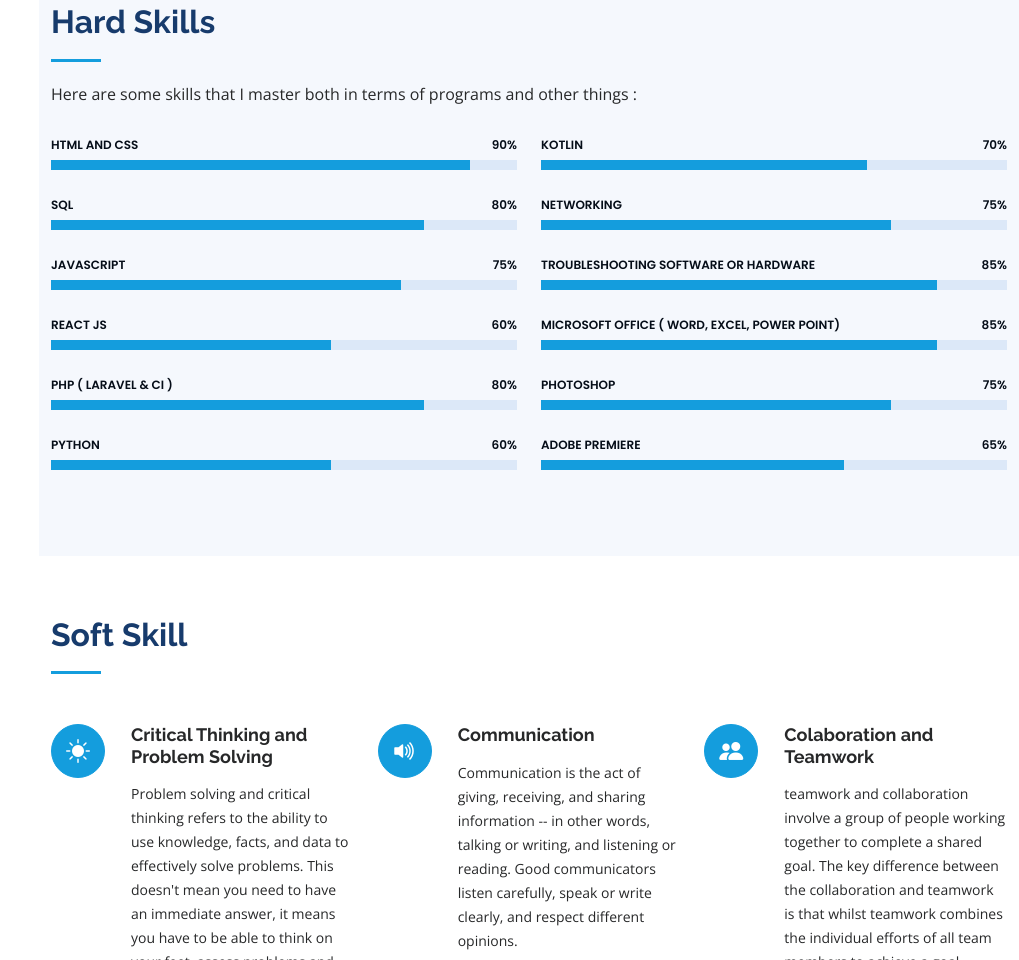
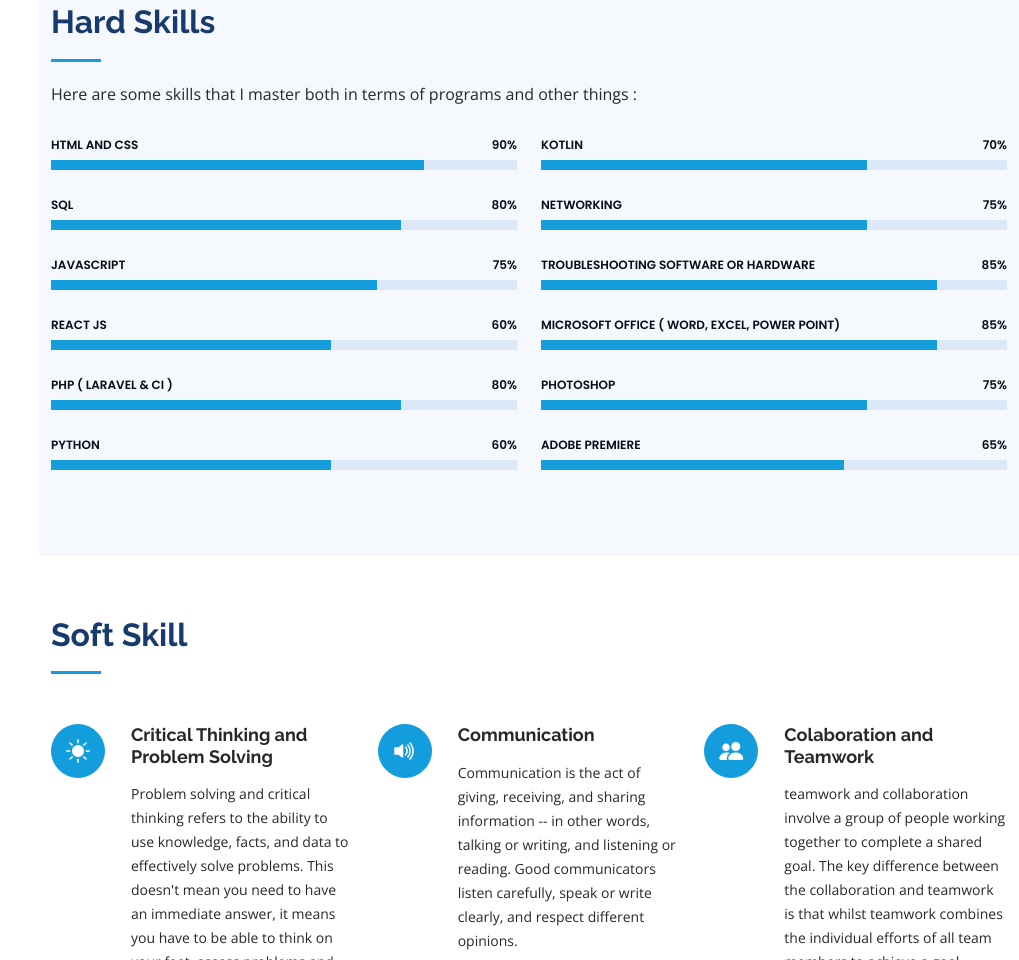
Before and after one commit to aderusmana/portfolioku, a plain HTML site: page index.html in a window 1280 px wide. Shown: the part 4026-4986 px from the top of the page, without its empty margins (261-1280 px from the left). Drawn offline with nearby package versions, Linux system fonts and the light colour scheme.

Commit message:
Update index.html

```diff
--- a/index.html
+++ b/index.html
@@ -303,21 +303,21 @@
             <div class="progress">
               <span class="skill">HTML And CSS <i class="val">90%</i></span>
               <div class="progress-bar-wrap">
-                <div class="progress-bar" role="progressbar" aria-valuenow="90" aria-valuemin="0" aria-valuemax="100"></div>
+                <div class="progress-bar" role="progressbar" aria-valuenow="80" aria-valuemin="0" aria-valuemax="100"></div>
               </div>
             </div>
 
             <div class="progress">
               <span class="skill">SQL <i class="val">80%</i></span>
               <div class="progress-bar-wrap">
-                <div class="progress-bar" role="progressbar" aria-valuenow="80" aria-valuemin="0" aria-valuemax="100"></div>
+                <div class="progress-bar" role="progressbar" aria-valuenow="75" aria-valuemin="0" aria-valuemax="100"></div>
               </div>
             </div>
 
             <div class="progress">
               <span class="skill">JavaScript <i class="val">75%</i></span>
               <div class="progress-bar-wrap">
-                <div class="progress-bar" role="progressbar" aria-valuenow="75" aria-valuemin="0" aria-valuemax="100"></div>
+                <div class="progress-bar" role="progressbar" aria-valuenow="70" aria-valuemin="0" aria-valuemax="100"></div>
               </div>
             </div>
 
@@ -330,7 +330,7 @@
             <div class="progress">
               <span class="skill">PHP ( Laravel & CI ) <i class="val">80%</i></span>
               <div class="progress-bar-wrap">
-                <div class="progress-bar" role="progressbar" aria-valuenow="80" aria-valuemin="0" aria-valuemax="100"></div>
+                <div class="progress-bar" role="progressbar" aria-valuenow="75" aria-valuemin="0" aria-valuemax="100"></div>
               </div>
             </div>
             <div class="progress">
@@ -351,7 +351,7 @@
             <div class="progress">
               <span class="skill">Networking <i class="val">75%</i></span>
               <div class="progress-bar-wrap">
-                <div class="progress-bar" role="progressbar" aria-valuenow="75" aria-valuemin="0" aria-valuemax="100"></div>
+                <div class="progress-bar" role="progressbar" aria-valuenow="70" aria-valuemin="0" aria-valuemax="100"></div>
               </div>
             </div>
             <div class="progress">
@@ -373,7 +373,7 @@
             <div class="progress">
               <span class="skill">Photoshop <i class="val">75%</i></span>
               <div class="progress-bar-wrap">
-                <div class="progress-bar" role="progressbar" aria-valuenow="75" aria-valuemin="0" aria-valuemax="100"></div>
+                <div class="progress-bar" role="progressbar" aria-valuenow="70" aria-valuemin="0" aria-valuemax="100"></div>
               </div>
             </div>
             <div class="progress">
```
